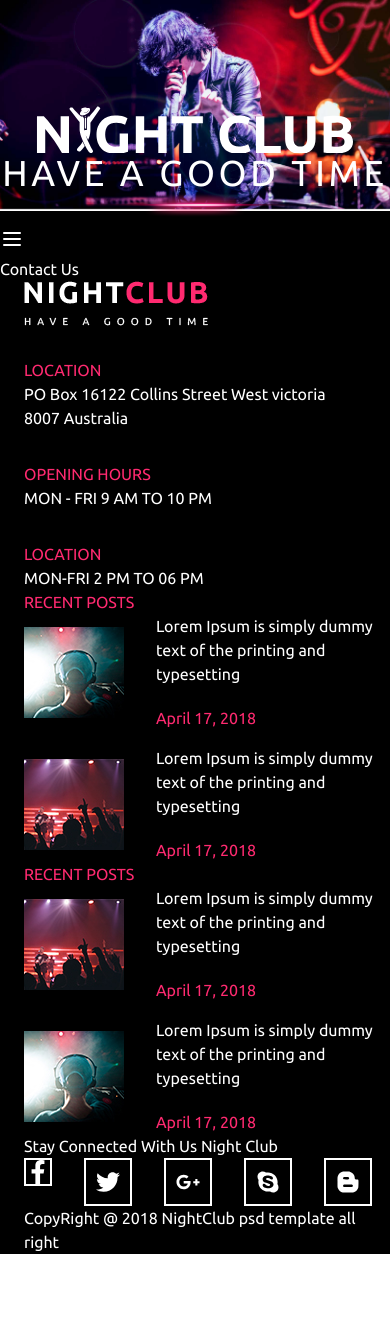
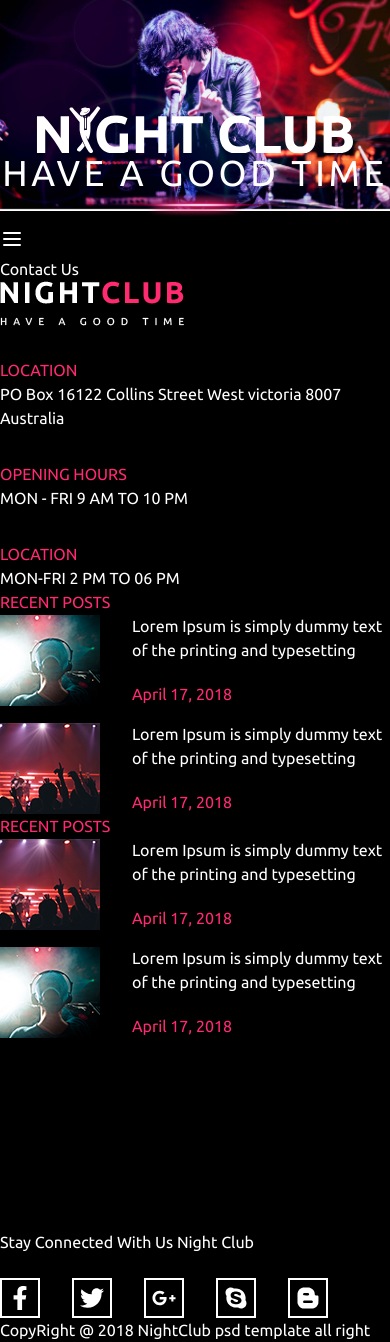
Before and after one commit to Nadjaroemer/NightClub2.0, a React (Create React App) app: page /contact-us in a window 390 px wide. Before the commit the page ends 1254 px from the top, so only its background shows below. Built offline with nearby package versions, Linux system fonts and the light colour scheme; no server answers.

Commit message:
Add media queries

```diff
--- a/src/App.js
+++ b/src/App.js
@@ -61,7 +61,7 @@ function App() {
 
   console.log({ location });
   return (
-    <div className="bg-black text-white font-['Ubuntu']">
+    <div className="bg-black  text-white font-['Ubuntu']">
       <Hero />
 
       {isMobileMenuOpen ? (
--- a/src/components/Footer.js
+++ b/src/components/Footer.js
@@ -12,7 +12,7 @@ import recentPostTwo from "../assets/content-img/recent_post2.jpg";
 
 export default function Footer() {
   return (
-    <section className="pl-6 pr-2 md:pl-32 md:pr-32 md:pt-32">
+    <section className="md:pl-32 md:pr-32 md:pt-32">
       <div className="flex flex-wrap md:flex-nowrap justify-between md:pb-28">
         <section>
           <Adress />
@@ -54,22 +54,24 @@ export default function Footer() {
       </div>
 
       <section className="flex  flex-wrap md:flex-nowrap justify-between items-center sm:flex-wrap text-base md:pb-24">
-        <p className="capitalize">Stay Connected with us night Club</p>
+        <p className="capitalize pb-6 md:pt-0 pt-48">
+          Stay Connected with us night Club
+        </p>
 
         <div className="flex">
-          <div className="border-2 border-white w-7 md:w-12 h-7 md:h-12 flex justify-center items-center ">
+          <div className="border-2 border-white w-10 md:w-12 h-10 md:h-12 flex justify-center items-center ">
             <FaFacebookF size="1.5rem" />
           </div>
-          <div className="flex border-2 border-white w-12 h-12 justify-center items-center ml-8">
+          <div className="flex border-2 border-white w-10 h-10 md:w-12 md:h-12 justify-center items-center ml-8">
             <FaTwitter size="1.5rem" />
           </div>
-          <div className="flex border-2 border-white w-12 h-12 justify-center items-center ml-8">
+          <div className="flex border-2 border-white w-10 h-10 md:w-12 md:h-12 justify-center items-center ml-8">
             <FaGooglePlusG size="1.5rem" />
           </div>
-          <div className="flex border-2 border-white w-12 h-12 justify-center items-center ml-8">
+          <div className="flex border-2 border-white w-10 h-10 md:w-12 md:h-12 justify-center items-center ml-8">
             <FaSkype size="1.5rem" />
           </div>
-          <div className="flex border-2 border-white w-12 h-12 justify-center items-center ml-8">
+          <div className="flex border-2 border-white w-10 h-10 md:w-12 md:h-12 justify-center items-center ml-8">
             <FaBloggerB size="1.5rem" />
           </div>
         </div>
--- a/src/components/Testimonials.js
+++ b/src/components/Testimonials.js
@@ -1,8 +1,8 @@
 import { FaTwitter, FaFacebookF, FaGooglePlusG } from "react-icons/fa";
 export default function Testimonials({ image, name, text }) {
   return (
-    <div className="flex flex-col justify-center items-center pt-14 pb-24 pl-48 pr-48">
-      <img src={image} alt="guest" />
+    <div className="flex flex-col justify-center items-center md:pt-14 md:pb-24 md:pl-48 md:pr-48">
+      <img className="shrink-0" src={image} alt="guest" />
       <p className="uppercase text-2xl pt-8 pb-8">{name}</p>
       <p className="text-center text-xl">{text}</p>
       <div className="flex pt-10">
```
